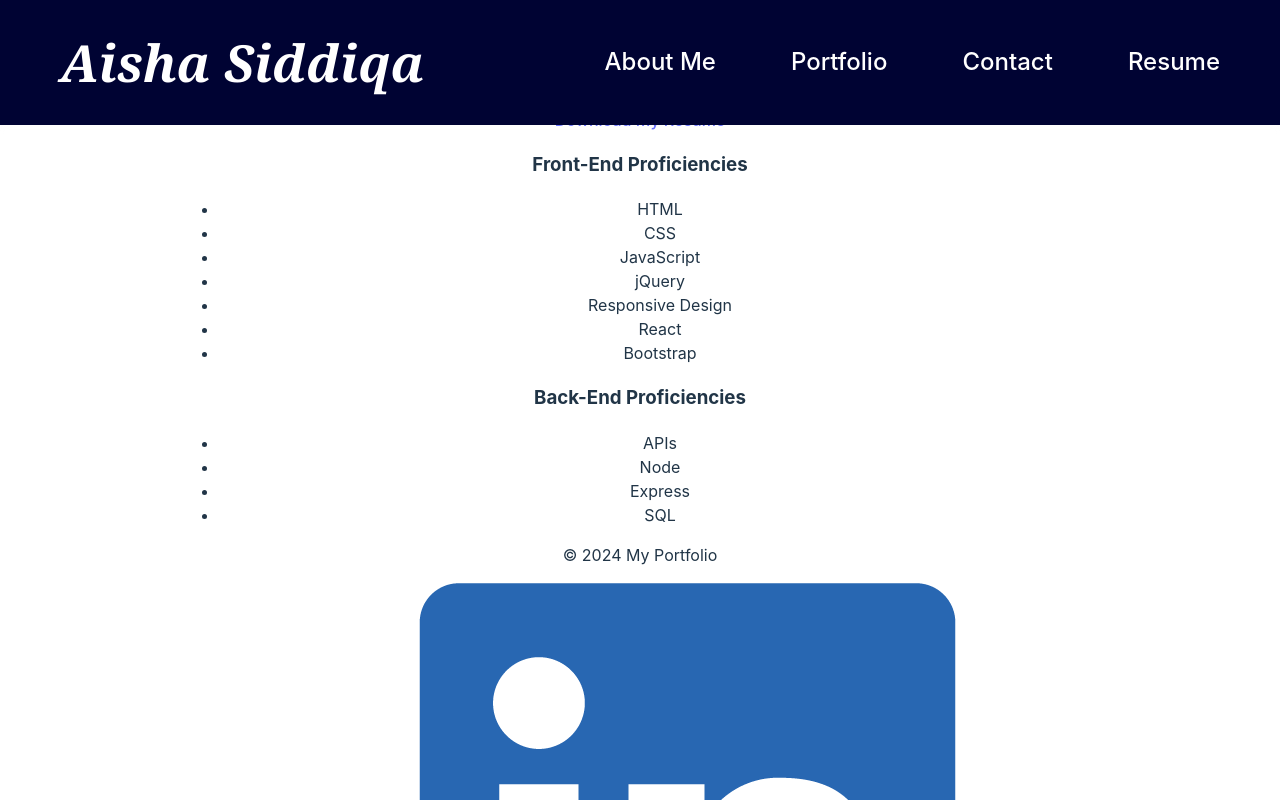
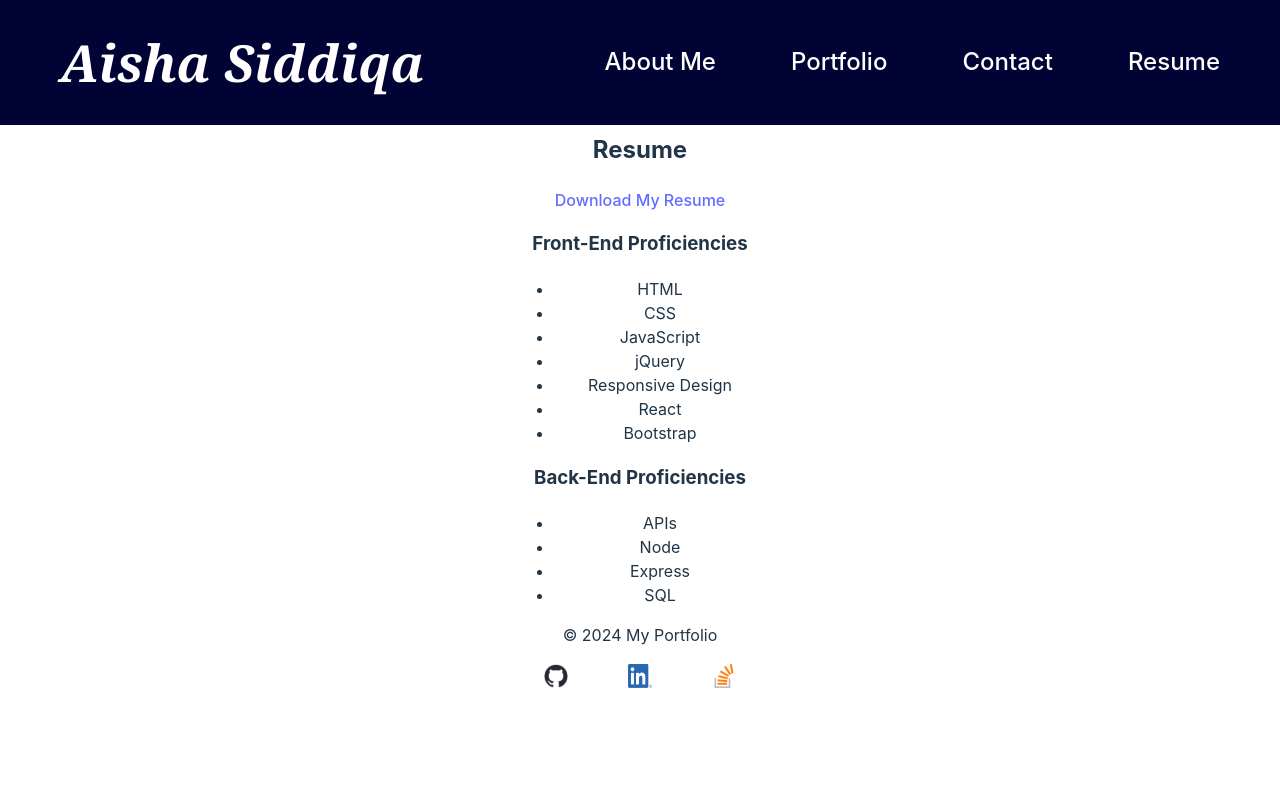
Before and after one commit to ASgithub11/My-Portfolio-React, a React (Vite) app in the folder React Portfolio/: page /resume in a window 1280 px wide. Shown: the top 800 px of the page. Built offline with nearby package versions, Linux system fonts and the light colour scheme.

Commit message:
Style the Footer component

```diff
--- a/React Portfolio/src/components/Footer.css
+++ b/React Portfolio/src/components/Footer.css
@@ -0,0 +1,31 @@
+footer {
+    position: relative;
+    bottom: 0;
+    left: 0;
+    width: 100%;
+    text-align: center;
+}
+
+footer div {
+    margin-top: 10px;
+}
+
+footer a {
+    margin: 0 15px;
+    text-decoration: none;
+    color: #007bff;
+}
+
+.footer-icon {
+    width: 24px;
+    height: 24px;
+    margin: 0 15px;
+    vertical-align: middle; /* Align the icon with text */
+}
+
+@media screen and (max-width: 768px) {
+    .footer-icon {
+        margin: 0 10px; /* Adjust the margin for smaller screens */
+        padding-top: 10px; /* Add padding to the top of the icon */
+    }
+}
```
